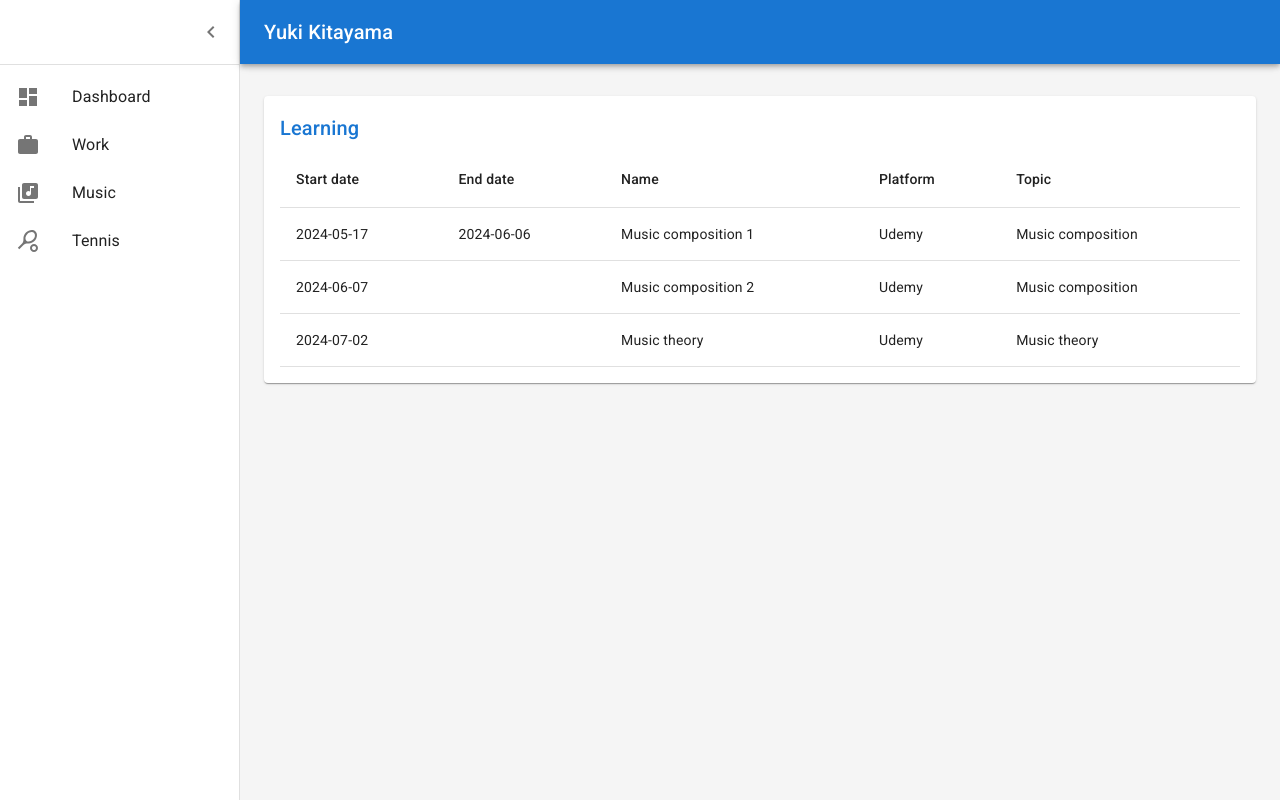
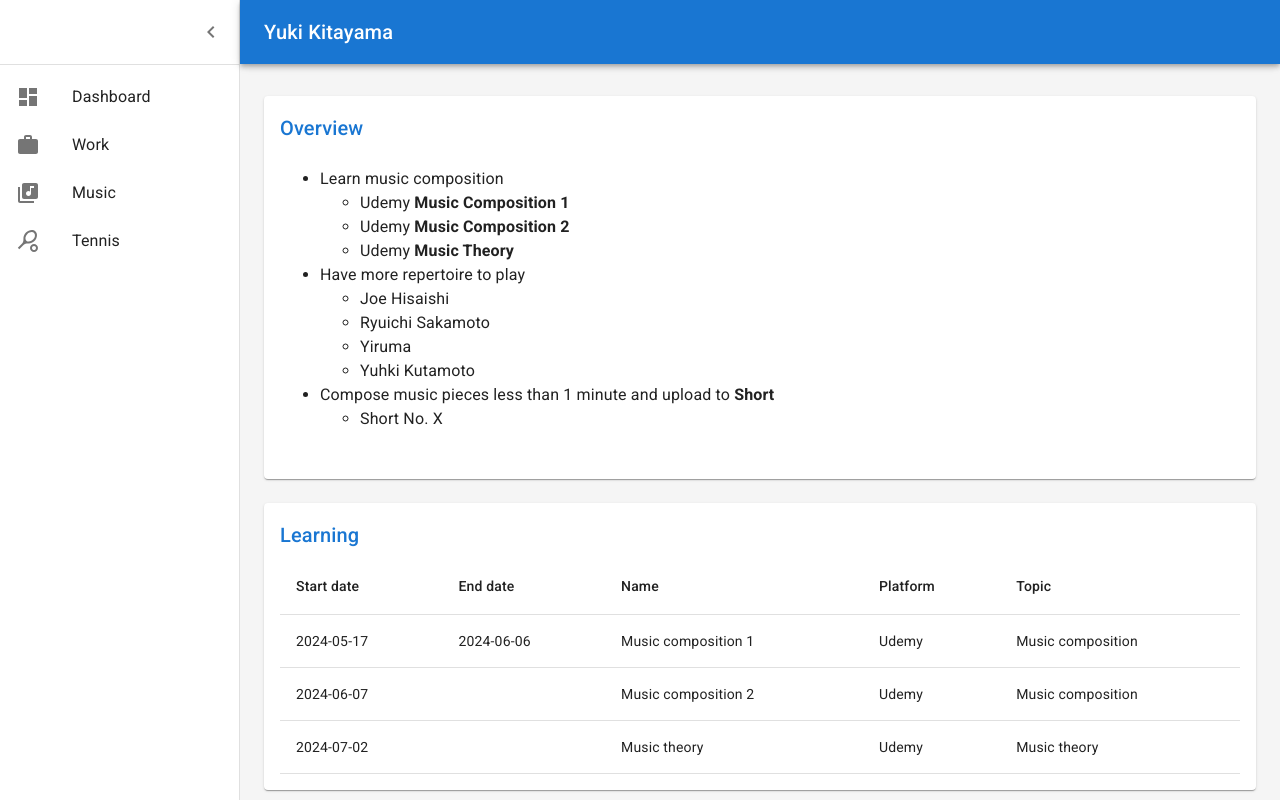
Before and after one commit to yukikitayama/webapp-react-ts, a React (Create React App) app: page /music in a window 1280 px wide. Built offline with nearby package versions, Linux system fonts and the light colour scheme.

Commit message:
create framework for music page

```diff
--- a/src/components/SimpleTable.tsx
+++ b/src/components/SimpleTable.tsx
@@ -1,60 +1,47 @@
-import Table from '@mui/material/Table';
-import TableBody from '@mui/material/TableBody';
-import TableCell from '@mui/material/TableCell';
-import TableContainer from '@mui/material/TableContainer';
-import TableHead from '@mui/material/TableHead';
-import TableRow from '@mui/material/TableRow';
+import { type ReactNode } from "react";
+import Table from "@mui/material/Table";
+import TableBody from "@mui/material/TableBody";
+import TableCell from "@mui/material/TableCell";
+import TableContainer from "@mui/material/TableContainer";
+import TableHead from "@mui/material/TableHead";
+import TableRow from "@mui/material/TableRow";
 
-const columns = ["Start date", "End date", "Name", "Platform", "Topic"];
+type SimpleTableProps = {
+  columns: string[];
+  rows: any[];
+};
 
-const rows = [
-  {
-    id: "0",
-    startDate: "2024-05-17",
-    endDate: "2024-06-06",
-    name: "Music composition 1",
-    platform: "Udemy",
-    topic: "Music composition",
-  },
-  {
-    id: "1",
-    startDate: "2024-06-07",
-    endDate: "",
-    name: "Music composition 2",
-    platform: "Udemy",
-    topic: "Music composition",
-  },
-  {
-    id: "2",
-    startDate: "2024-07-02",
-    endDate: "",
-    name: "Music theory",
-    platform: "Udemy",
-    topic: "Music theory",
-  },
-];
+const dataToElement = (row: any) => {
+  let cells: ReactNode[] = [];
 
-const SimpleTable = () => {
+  // https://stackoverflow.com/questions/43389414/how-to-iterate-over-keys-of-a-generic-object-in-typescript
+  // https://www.typescriptlang.org/docs/handbook/2/keyof-types.html
+  let key: keyof any;
+
+  for (key in row) {
+    if (key !== "id") {
+      const value = row[key];
+      cells.push(<TableCell>{value}</TableCell>);
+    }
+  }
+
+  return <TableRow key={row.id}>{cells}</TableRow>;
+};
+
+const SimpleTable = ({ columns, rows }: SimpleTableProps) => {
   return (
     <TableContainer>
       <Table>
         <TableHead>
           <TableRow>
-            {columns.map(column => (
+            {columns.map((column) => (
               <TableCell>{column}</TableCell>
             ))}
           </TableRow>
         </TableHead>
         <TableBody>
-          {rows.map(row => (
-            <TableRow key={row.id}>
-              <TableCell>{row.startDate}</TableCell>
-              <TableCell>{row.endDate}</TableCell>
-              <TableCell>{row.name}</TableCell>
-              <TableCell>{row.platform}</TableCell>
-              <TableCell>{row.topic}</TableCell>
-            </TableRow>
-          ))}
+          {rows.map((row) => dataToElement(row))}
+          {/* If not use function, https://mui.com/material-ui/react-table/#basic-table */}
         </TableBody>
       </Table>
     </TableContainer>
--- a/src/routes/Music.tsx
+++ b/src/routes/Music.tsx
@@ -1,14 +1,136 @@
 import Grid from "@mui/material/Grid";
+import Typography from "@mui/material/Typography";
 
 import Display from "../components/Display";
 import SimpleTable from "../components/SimpleTable";
+
+const columnsLearning = ["Start date", "End date", "Name", "Platform", "Topic"];
+const columnsMyPerformance = ["Date", "Piece", "Composer", "Event", "Location"];
+const columnsConcert = ["Date", "Name", "Location", "Organization"];
+
+const rowsLearning = [
+  {
+    id: "0",
+    startDate: "2024-05-17",
+    endDate: "2024-06-06",
+    name: "Music composition 1",
+    platform: "Udemy",
+    topic: "Music composition",
+  },
+  {
+    id: "1",
+    startDate: "2024-06-07",
+    endDate: "",
+    name: "Music composition 2",
+    platform: "Udemy",
+    topic: "Music composition",
+  },
+  {
+    id: "2",
+    startDate: "2024-07-02",
+    endDate: "",
+    name: "Music theory",
+    platform: "Udemy",
+    topic: "Music theory",
+  },
+];
+const rowsMyPerformance = [
+  {
+    id: "0",
+    date: "2024-02-17",
+    piece: "Energy Flow",
+    composer: "Ryuichi Sakamoto",
+    event: "BAMC February 2024",
+    location: "Berkeley Piano Club",
+  },
+  {
+    id: "1",
+    date: "2024-03-24",
+    piece: "Energy Flow",
+    composer: "Ryuichi Sakamoto",
+    event: "NMSM",
+    location: "Unitarian Universalist Church of Palo Alto",
+  },
+];
+
+const rowsConcert = [
+  {
+    id: "0",
+    date: "2024-06-11",
+    name: "Monty Alexander",
+    location: "Miner Auditorium",
+    organization: "SFJAZZ",
+  },
+  {
+    id: "1",
+    date: "2024-05-19",
+    name: "J.S. Bach St. John Passion BWV 245",
+    location: "Calvary Presbyterian Church",
+    organization: "San Francisco Bach Choir",
+  },
+];
+
+const overview = (
+  <Typography paragraph>
+    <ul>
+      <li>
+        Learn music composition
+        <ul>
+          <li>
+            Udemy <b>Music Composition 1</b>
+          </li>
+          <li>
+            Udemy <b>Music Composition 2</b>
+          </li>
+          <li>
+            Udemy <b>Music Theory</b>
+          </li>
+        </ul>
+      </li>
+      <li>
+        Have more repertoire to play
+        <ul>
+          <li>Joe Hisaishi</li>
+          <li>Ryuichi Sakamoto</li>
+          <li>Yiruma</li>
+          <li>Yuhki Kutamoto</li>
+        </ul>
+      </li>
+      <li>
+        Compose music pieces less than 1 minute and upload to <b>Short</b>
+        <ul>
+          <li>Short No. X</li>
+        </ul>
+      </li>
+    </ul>
+  </Typography>
+);
 
 const Music = () => {
   return (
     <Grid container spacing={3}>
       <Grid item xs={12}>
+        <Display title="Overview">{overview}</Display>
+      </Grid>
+      <Grid item xs={12}>
         <Display title="Learning">
-          <SimpleTable />
+          <SimpleTable columns={columnsLearning} rows={rowsLearning} />
+        </Display>
+      </Grid>
+      <Grid item xs={12}>
+        <Display title="My performance">
+          <SimpleTable
+            columns={columnsMyPerformance}
+            rows={rowsMyPerformance}
+          />
+        </Display>
+      </Grid>
+      <Grid item xs={12}>
+        <Display title="Concerts">
+          <SimpleTable
+            columns={columnsConcert}
+            rows={rowsConcert}
+          />
         </Display>
       </Grid>
     </Grid>
```
Also changed, not shown: 1 other file (tests, documents, lock files or other folders).
